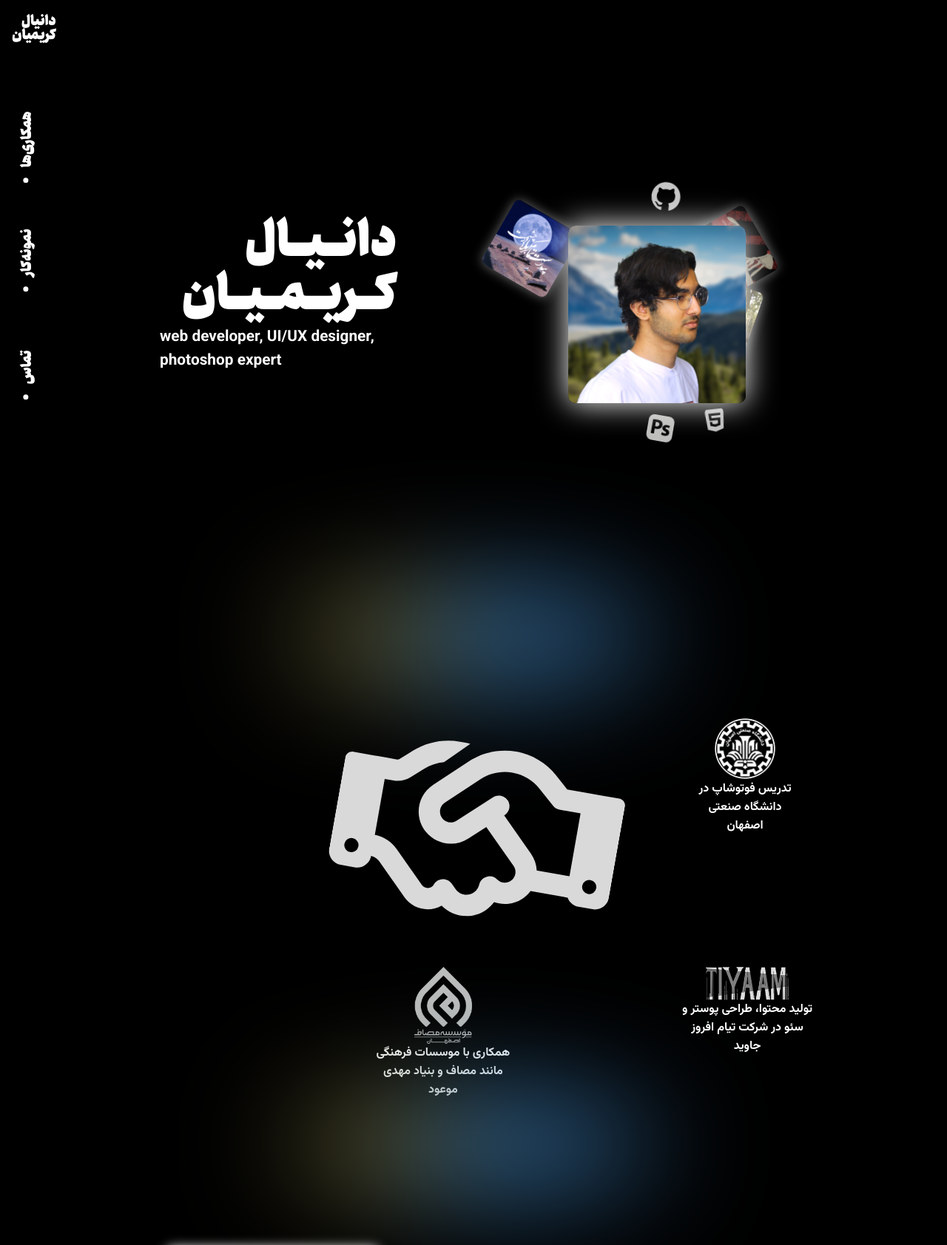
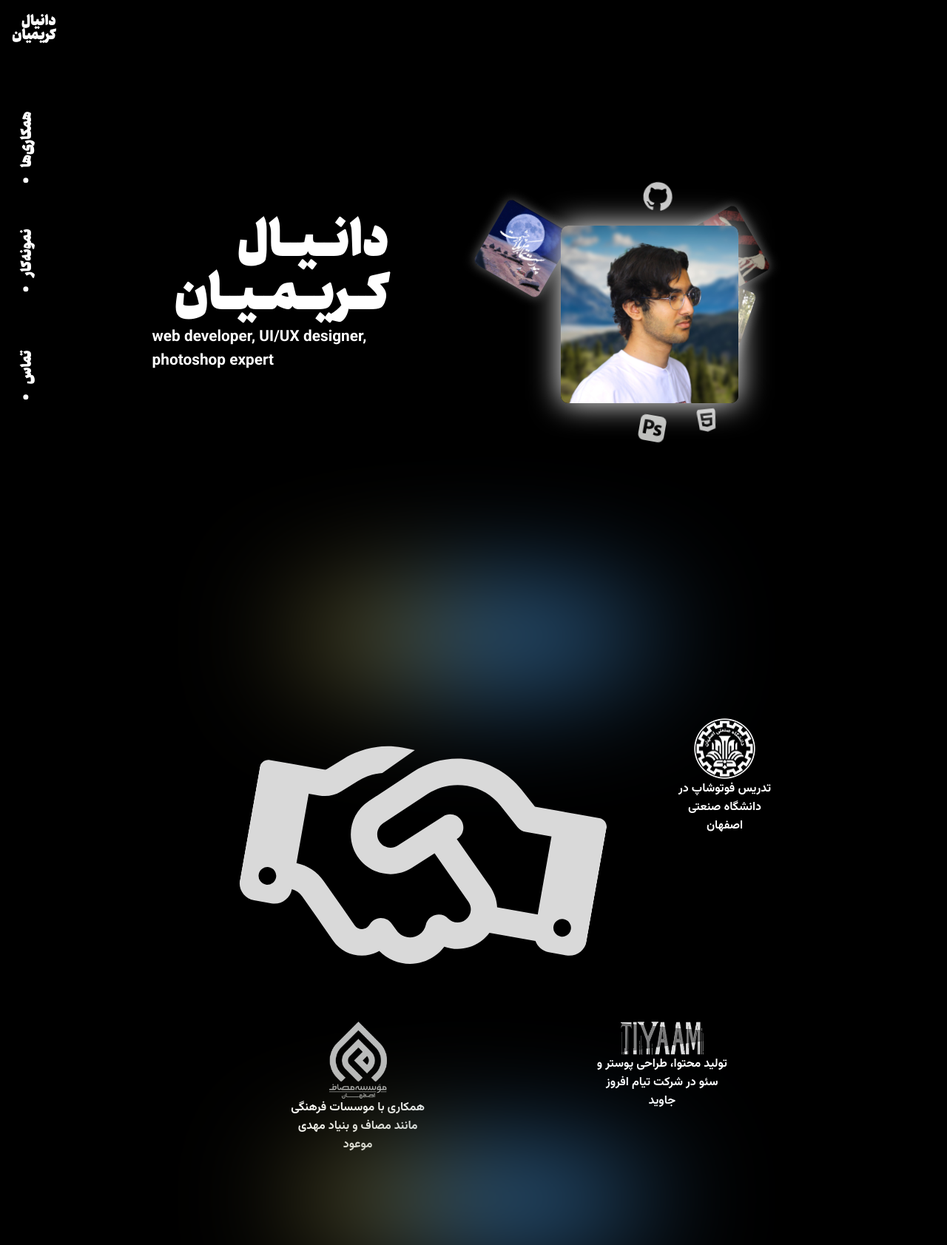
Before and after one commit to M3rFIsh/m3rfish.github.io, a plain HTML site: page index.html in a window 1280 px wide. Shown: the top 1683 px of the page at 74% size. Drawn offline with Linux system fonts and the light colour scheme.

Commit message:
fixed some bug and added scroll effect

```diff
--- a/style.scss
+++ b/style.scss
@@ -30,12 +30,15 @@
 }
 
 // styles
+html,body{
+    overflow-x: hidden;
+    scroll-behavior: smooth;
+}
 body{
     background-color: black;
     color: white;
     font-family: 'rayE' ;
     font-size: var(--font-de);
-    min-height:100vh;
 }
 .circle{
     -webkit-filter: blur(80px);
@@ -80,7 +83,7 @@ nav{
     flex-flow: row-reverse wrap;
     height: 100vh;
     justify-content: space-around;
-    margin-left: 100px;
+    margin-left: 7%;
     width: 80vw;
 
     .container-images{
@@ -158,7 +161,7 @@ nav{
     font-family: 'vazirmatn';
     gap: 30px;
     justify-content: center;
-    margin-left: 25%;
+    margin-left: 7%;
     margin-top: 50px;
     p{
         direction: rtl;
@@ -200,6 +203,7 @@ nav{
         filter: invert(85%);
         rotate: 10deg;
         width: 40%;
+        margin-left: 7%;
     }
     .co-card{
         width: 600;
@@ -220,7 +224,7 @@ nav{
     display: flex;
     flex-flow: row wrap;
     justify-content: center;
-    margin-left:100px;
+    margin-left:7%;
     margin-top: 50px;
     .card{
         align-items: center;
@@ -257,10 +261,10 @@ nav{
     flex-flow: column wrap;
     justify-content: center;
     margin-top: 30px;
-    margin: 30px auto 0 auto;
+    margin: 30px 7% 0 auto;
     max-width: 80%;
     min-height: 250px;
-    min-width: 500px;
+    min-width: 80%;
     padding: 20px;
     .blur{
         filter: blur(10px);
```
Also changed, not shown: style.css, 1 other file.
